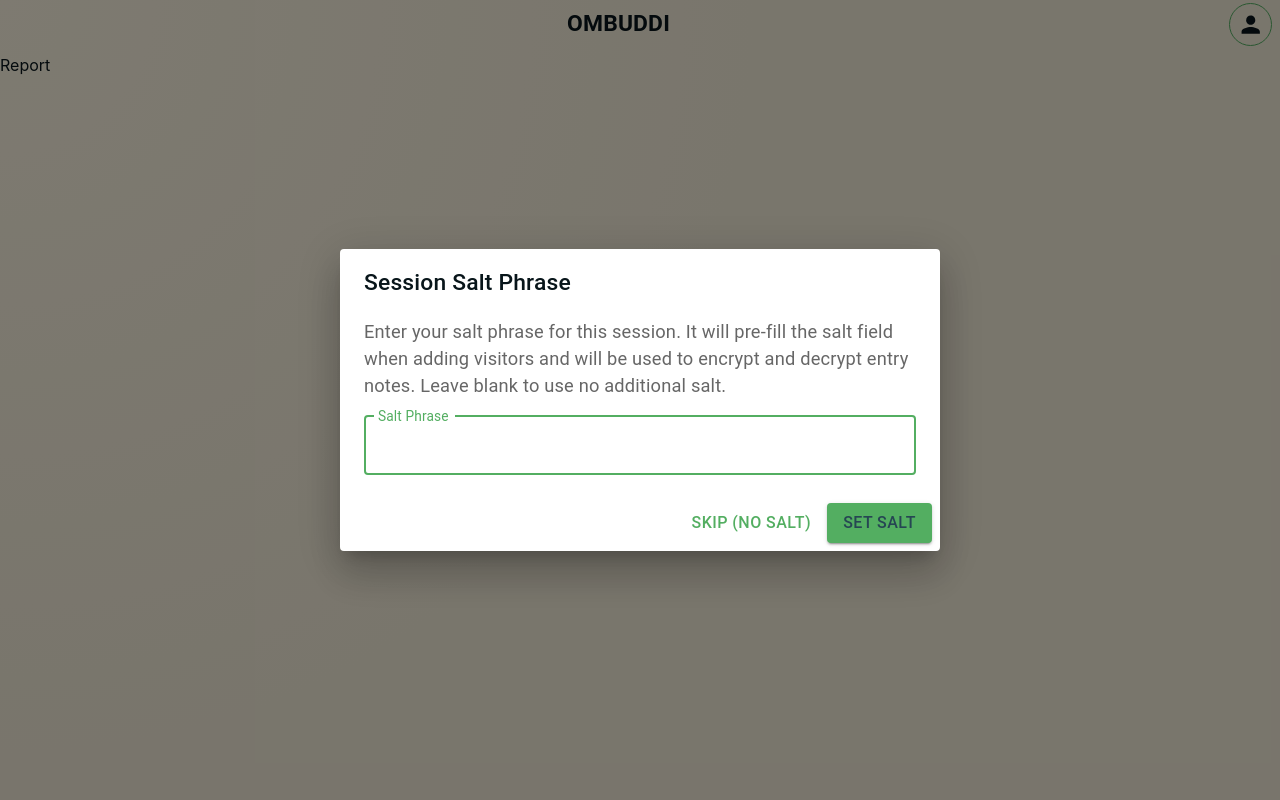
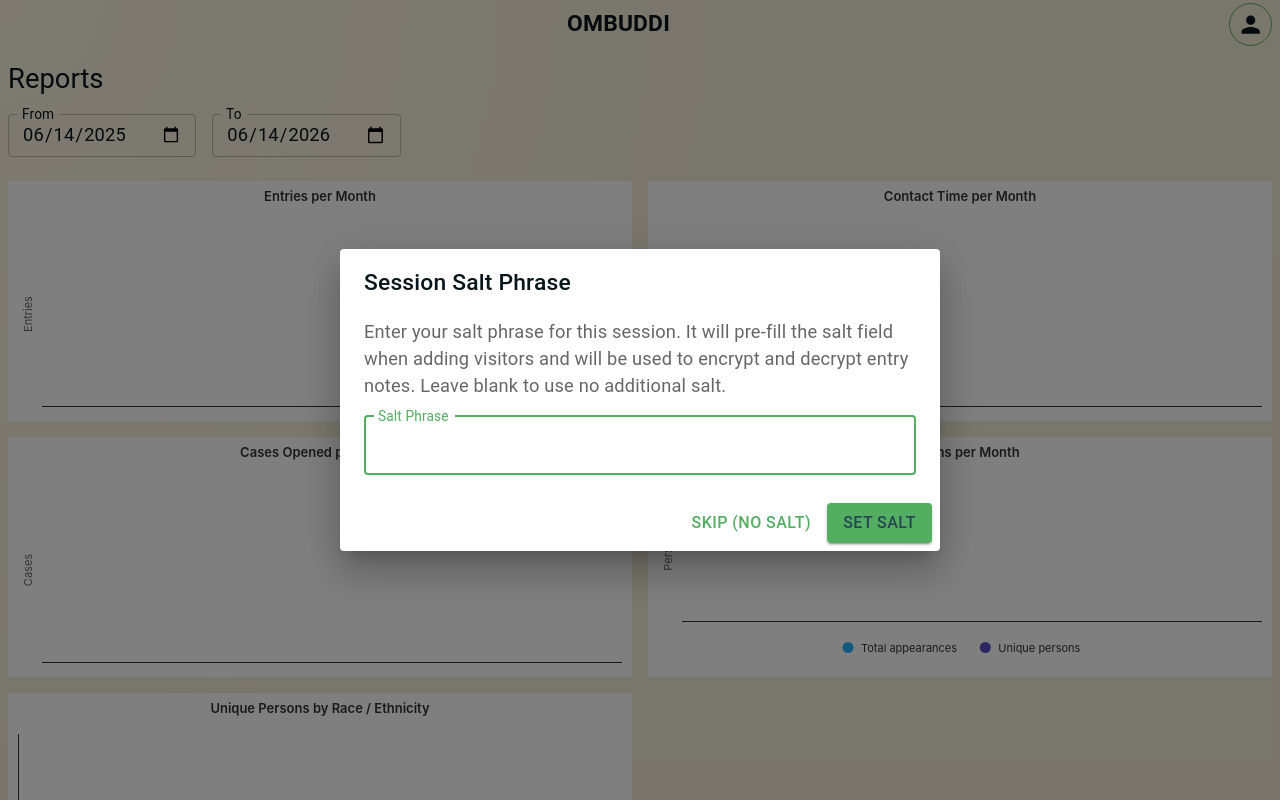
Before and after one commit to NovamationCEO/ombuddi, a React (Vite) app in the folder web/: page /report in a window 1280 px wide. Built offline with nearby package versions, Linux system fonts and the light colour scheme; no server answers.

Commit message:
Start to reports

```diff
--- a/web/src/components/AccountButton.tsx
+++ b/web/src/components/AccountButton.tsx
@@ -61,6 +61,8 @@ export function AccountButton() {
                                     >
                                         <MenuItem onClick={() => navigate('/welcome')}>Welcome</MenuItem>
                                         <MenuItem onClick={() => navigate('/')}>Home</MenuItem>
+                                        <MenuItem onClick={() => navigate('/cases')}>Cases</MenuItem>
+                                        <MenuItem onClick={() => navigate('/report')}>Reports</MenuItem>
                                         <MenuItem onClick={() => navigate('/profile')}>Profile</MenuItem>
                                         <MenuItem onClick={() => navigate('/add_person')}>Add Person</MenuItem>
                                         {/* {!isLoggedIn && <MenuItem onClick={() => keycloak.login()}>Log In</MenuItem>}
--- a/web/src/pages/Report.tsx
+++ b/web/src/pages/Report.tsx
@@ -1,5 +1,186 @@
-import { Box } from '@mui/material'
+import { Box, Stack, TextField, Typography } from '@mui/material'
+import Grid2 from '@mui/material/Grid'
+import React from 'react'
+import Highcharts from 'highcharts'
+import HighchartsReact from 'highcharts-react-official'
+import { useQuery } from '@tanstack/react-query'
+import { useOrganization } from '../tools/useOrganization'
+
+const host = window.location.host.includes('localhost')
+    ? 'http://localhost:5002'
+    : `https://${window.location.host}`
+
+type ReportData = {
+    entriesByMonth: { month: string; count: number }[]
+    durationByMonth: { month: string; totalMinutes: number }[]
+    casesByMonth: { month: string; count: number }[]
+    personsByMonth: { month: string; uniquePersons: number; totalAppearances: number }[]
+    personsByRace: { race: string; count: number }[]
+}
+
+function defaultRange() {
+    const end = new Date()
+    const start = new Date(end)
+    start.setFullYear(start.getFullYear() - 1)
+    return {
+        start: start.toISOString().slice(0, 10),
+        end: end.toISOString().slice(0, 10),
+    }
+}
+
+function colOptions(
+    title: string,
+    categories: string[],
+    series: Highcharts.SeriesOptionsType[],
+    yTitle: string,
+    showLegend = false,
+): Highcharts.Options {
+    return {
+        chart: { type: 'column', height: 240, animation: false },
+        title: { text: title, style: { fontSize: '13px', fontWeight: '600' } },
+        xAxis: { categories, labels: { rotation: -45, style: { fontSize: '10px' } } },
+        yAxis: { title: { text: yTitle, style: { fontSize: '11px' } }, allowDecimals: false, min: 0 },
+        legend: { enabled: showLegend, itemStyle: { fontSize: '11px' } },
+        series,
+        credits: { enabled: false },
+        tooltip: { shared: true },
+    }
+}
 
 export function ReportPage() {
-    return <Box>Report</Box>
+    const { start: defaultStart, end: defaultEnd } = defaultRange()
+    const [start, setStart] = React.useState(defaultStart)
+    const [end, setEnd] = React.useState(defaultEnd)
+    const org = useOrganization()
+    const orgId = org.id
+
+    const { data } = useQuery<ReportData>({
+        queryKey: ['reports', orgId, start, end],
+        queryFn: async () => {
+            const res = await fetch(`${host}/api/v1/reports/${orgId}?start=${start}&end=${end}`)
+            if (!res.ok) throw new Error('Report fetch failed')
+            return res.json()
+        },
+        enabled: !!orgId,
+    })
+
+    const entryMonths = data?.entriesByMonth.map(r => r.month) ?? []
+    const caseMonths = data?.casesByMonth.map(r => r.month) ?? []
+    const personMonths = data?.personsByMonth.map(r => r.month) ?? []
+
+    return (
+        <Box sx={{ p: 1 }}>
+            <Typography variant="h5" sx={{ mb: 2 }}>Reports</Typography>
+
+            <Stack direction="row" spacing={2} sx={{ mb: 3 }} alignItems="center">
+                <TextField
+                    type="date"
+                    label="From"
+                    value={start}
+                    onChange={e => setStart(e.target.value)}
+                    size="small"
+                    slotProps={{ inputLabel: { shrink: true } }}
+                />
+                <TextField
+                    type="date"
+                    label="To"
+                    value={end}
+                    onChange={e => setEnd(e.target.value)}
+                    size="small"
+                    slotProps={{ inputLabel: { shrink: true } }}
+                />
+            </Stack>
+
+            <Grid2 container spacing={2}>
+                <Grid2 size={{ xs: 12, md: 6 }}>
+                    <HighchartsReact
+                        highcharts={Highcharts}
+                        options={colOptions(
+                            'Entries per Month',
+                            entryMonths,
+                            [{ type: 'column', name: 'Entries', data: data?.entriesByMonth.map(r => r.count) ?? [] }],
+                            'Entries',
+                        )}
+                    />
+                </Grid2>
+
+                <Grid2 size={{ xs: 12, md: 6 }}>
+                    <HighchartsReact
+                        highcharts={Highcharts}
+                        options={colOptions(
+                            'Contact Time per Month',
+                            entryMonths,
+                            [{
+                                type: 'column',
+                                name: 'Hours',
+                                data: data?.durationByMonth.map(r => +(r.totalMinutes / 60).toFixed(1)) ?? [],
+                            }],
+                            'Hours',
+                        )}
+                    />
+                </Grid2>
+
+                <Grid2 size={{ xs: 12, md: 6 }}>
+                    <HighchartsReact
+                        highcharts={Highcharts}
+                        options={colOptions(
+                            'Cases Opened per Month',
+                            caseMonths,
+                            [{ type: 'column', name: 'Cases', data: data?.casesByMonth.map(r => r.count) ?? [] }],
+                            'Cases',
+                        )}
+                    />
+                </Grid2>
+
+                <Grid2 size={{ xs: 12, md: 6 }}>
+                    <HighchartsReact
+                        highcharts={Highcharts}
+                        options={colOptions(
+                            'Persons per Month',
+                            personMonths,
+                            [
+                                {
+                                    type: 'column',
+                                    name: 'Total appearances',
+                                    data: data?.personsByMonth.map(r => r.totalAppearances) ?? [],
+                                },
+                                {
+                                    type: 'column',
+                                    name: 'Unique persons',
+                                    data: data?.personsByMonth.map(r => r.uniquePersons) ?? [],
+                                },
+                            ],
+                            'Persons',
+                            true,
+                        )}
+                    />
+                </Grid2>
+
+                <Grid2 size={{ xs: 12, md: 6 }}>
+                    <HighchartsReact
+                        highcharts={Highcharts}
+                        options={{
+                            chart: { type: 'bar', height: 240, animation: false },
+                            title: {
+                                text: 'Unique Persons by Race / Ethnicity',
+                                style: { fontSize: '13px', fontWeight: '600' },
+                            },
+                            xAxis: {
+                                categories: data?.personsByRace.map(r => r.race) ?? [],
+                                labels: { style: { fontSize: '10px' } },
+                            },
+                            yAxis: {
+                                title: { text: 'Persons', style: { fontSize: '11px' } },
+                                allowDecimals: false,
+                                min: 0,
+                            },
+                            legend: { enabled: false },
+                            series: [{ type: 'bar', name: 'Persons', data: data?.personsByRace.map(r => r.count) ?? [] }],
+                            credits: { enabled: false },
+                        }}
+                    />
+                </Grid2>
+            </Grid2>
+        </Box>
+    )
 }
```
Also changed, not shown: 2 other files (tests, documents, lock files or other folders).
